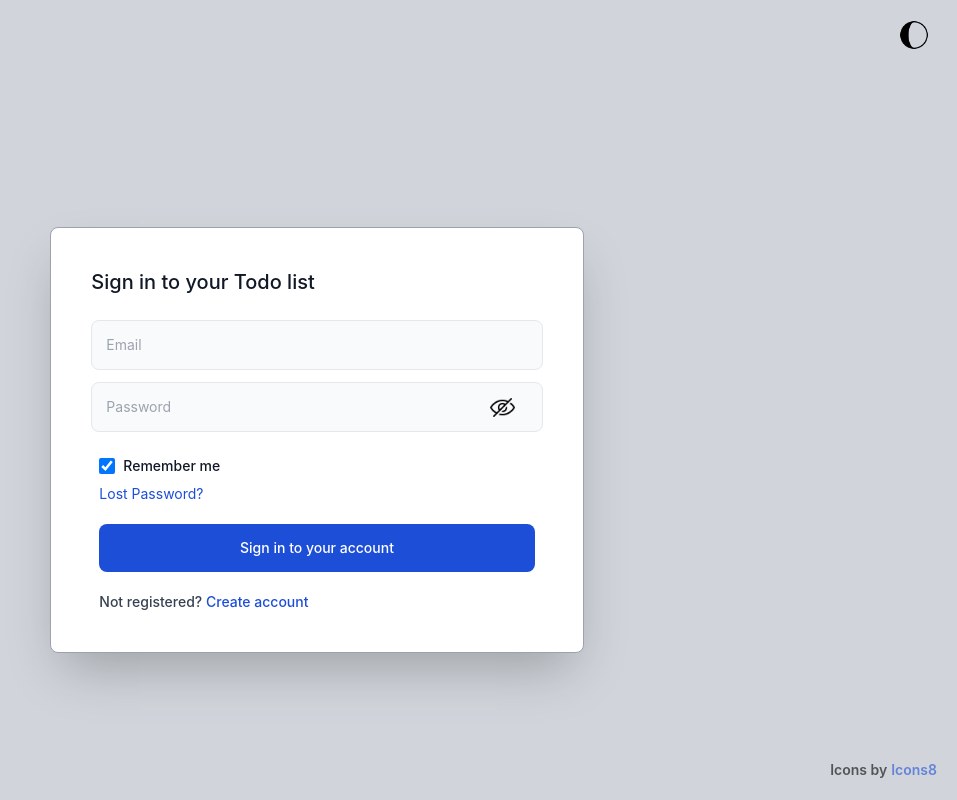
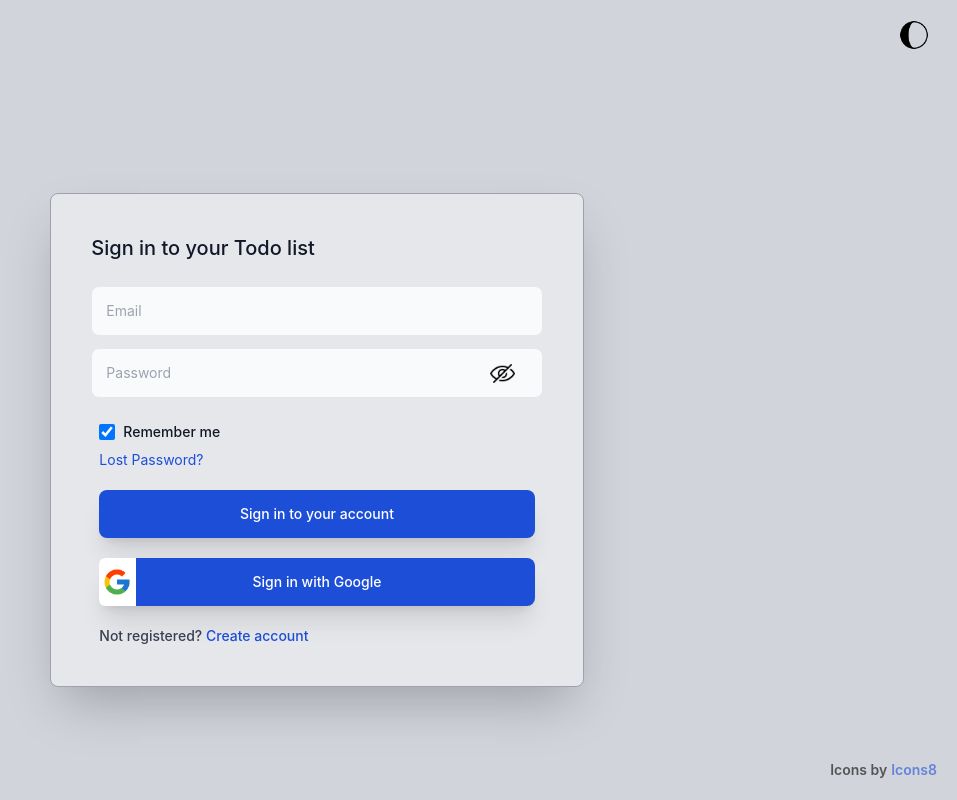
Before and after one commit to LeoMrel/TodoList, a React (Create React App) app: page / in a window 1280 px wide. Shown: the whole page, without its empty margins (323-1280 px from the left). Built offline with nearby package versions, Linux system fonts and the light colour scheme; no server answers; what tw-elements would draw is missing.

Commit message:
Finished Google Auth

```diff
--- a/package.json
+++ b/package.json
@@ -10,6 +10,7 @@
     "react": "^18.2.0",
     "react-dom": "^18.2.0",
     "react-firebase-hooks": "^5.0.3",
+    "react-google-button": "^0.7.2",
     "react-router-dom": "^6.3.0",
     "react-scripts": "^5.0.1",
     "tw-elements": "^1.0.0-alpha12",
--- /dev/null
+++ b/src/components/Auth/GoogleAuth.jsx
@@ -0,0 +1,16 @@
+import { buttonStyles } from '../Styles/CardStyles'
+import google from '../../icons/google.png';
+
+const GoogleButton = ({ handleGoogleSignIn }) => {
+
+    return (
+        <div className="flex relative w-full">
+            <div className="absolute place-self-center flex bg-white w-1/12 h-full rounded-tl-md rounded-bl-md" >
+                <img src={google} height='30' width='30' alt='Sign in with Google' className='block m-auto place-self-center' />
+            </div>
+            <button onClick={handleGoogleSignIn} className={buttonStyles}>Sign in with Google</button>
+        </div>
+    )
+}
+
+export default GoogleButton
--- a/src/components/Auth/SigninForm.jsx
+++ b/src/components/Auth/SigninForm.jsx
@@ -1,21 +1,22 @@
-import { useState } from "react";
-import { browserSessionPersistence, setPersistence } from "firebase/auth";
-import { auth } from "../../firebase";
+import { useRef, useState } from "react";
+import { browserSessionPersistence, setPersistence, signInWithPopup } from "firebase/auth";
+import { auth, googleProvider } from "../../firebase";
 import { Link } from 'react-router-dom';
 import { UserAuth } from "../Context/UserContext";
+import { emailRegex } from "./validationRegex";
+import ErrorMessage from "./ErrorMessage";
 import * as Styles from '../Styles/CardStyles';
 import show from '../../icons/show.png'
 import hide from '../../icons/hide.png';
-import ErrorMessage from "./ErrorMessage";
+import GoogleButton from "./GoogleAuth";
 
 const SigninForm = () => {
     const [isLoading, setIsLoading] = useState(false);
     const [rememberMe, setRememberMe] = useState(true);
     const { signIn } = UserAuth();
 
-    const [email, setEmail] = useState('');
-
-    const [password, setPassword] = useState('');
+    const email = useRef();
+    const password = useRef();
     const [seePassword, setSeePassword] = useState(false);
 
     const [error, setError] = useState(null);
@@ -25,30 +26,38 @@ const SigninForm = () => {
         setIsLoading(true);
         if (!rememberMe) setPersistence(auth, browserSessionPersistence);
 
+        const emailRef = email.current.value;
+        const passwordRef = password.current.value;
+
         try {
-            await signIn(email, password)
+
+            await signIn(emailRef, passwordRef);
+
         } catch (error) {
             const message = error.message;
+
             setTimeout(() => {
-            if(message.includes('user')) setError('User not found');
-            if(message.includes('password')) setError('Invalid password');
 
-            setIsLoading(false)
+                if (!emailRef.match(emailRegex)) setError('Invalid email');
+                else if (message.includes('user')) setError('User not found');
+                else if (message.includes('password')) setError('Invalid password');
+
+                setIsLoading(false)
             }, 1000);
         }
     };
 
     const handleRememberMe = () => setRememberMe(!rememberMe);
-
+    const handleGoogleSignIn = async () => await signInWithPopup(auth, googleProvider);
 
     return (
-<div className={Styles.cardStyles}>
+        <div className={Styles.cardStyles}>
             <form onSubmit={handleSignin} className="space-y-6" action="#">
                 <h5 className="text-xl font-medium text-gray-900 dark:text-white">Sign in to your Todo list</h5>
                 <div className="flex flex-col gap-3">
-                {error && <ErrorMessage error={error} />}
+                    {error && <ErrorMessage error={error} />}
                     <input
-                        onChange={(e) => setEmail(e.target.value)}
+                        ref={email}
                         type="email"
                         name="email"
                         id="email"
@@ -57,7 +66,7 @@ const SigninForm = () => {
                         required />
                     <div className="relative flex place-items-center">
                         <input
-                            onChange={(e) => setPassword(e.target.value)}
+                            ref={password}
                             type={seePassword ? 'text' : 'password'}
                             name="password"
                             id="password"
@@ -75,13 +84,14 @@ const SigninForm = () => {
                     <div className="flex flex-col gap-2 items-start">
                         <div className="flex items-start">
                             <div className="flex items-center h-5">
-                                <input onChange={handleRememberMe} id="remember" type="checkbox" checked={rememberMe ? true : false} className="w-4 h-4 bg-gray-50 rounded border border-gray-300 focus:ring-3 focus:ring-blue-300 dark:bg-gray-700 dark:border-gray-600 dark:focus:ring-blue-600 dark:ring-offset-gray-800" />
+                                <input onChange={handleRememberMe} id="remember" type="checkbox" checked={rememberMe} className="w-4 h-4 bg-gray-50 rounded border border-gray-300 focus:ring-3 focus:ring-blue-300 dark:bg-gray-700 dark:border-gray-600 dark:focus:ring-blue-600 dark:ring-offset-gray-800" />
                             </div>
                             <label className="ml-2 text-sm font-medium text-gray-900 dark:text-gray-300">Remember me</label>
                         </div>
                         <Link to='/reset' className="text-sm text-blue-700 hover:underline dark:text-blue-500">Lost Password?</Link>
                     </div>
                     <button disabled={isLoading} type="submit" className={Styles.buttonStyles}>{isLoading ? Styles.loadingIcon : 'Sign in to your account'}</button>
+                    <GoogleButton handleGoogleSignIn={handleGoogleSignIn} />
                     <div className="text-sm font-medium text-gray-700 dark:text-gray-300">
                         Not registered? <Link to="/signup" className="text-blue-700 hover:underline dark:text-blue-500">Create account</Link>
                     </div>
--- a/src/components/Dashboard.jsx
+++ b/src/components/Dashboard.jsx
@@ -12,8 +12,6 @@ const Dashboard = ({ user }) => {
     const todoItem = useRef(null);
     const pathRef = collection(firestore, `users/${ user.uid || user }/todos`)
     const [todos] = useCollectionData(pathRef);
-    //const test = getDocs(collection(firestore, `users/${ user.uid }/todos1`)).then(docs => console.log(docs))
-
 
     const handleSubmit = async e => {
         e.preventDefault();
@@ -66,7 +64,7 @@ const Dashboard = ({ user }) => {
 
 
     return (
-        <div className="bg-white rounded-lg dark:bg-gray-900 px-2 w-full max-w-xs md:max-w-none md:w-2/4">
+        <div className="bg-gray-200 shadow-2xl border border-gray-200 dark:border-0 rounded-lg dark:bg-gray-900 px-2 w-full max-w-xs md:max-w-none md:w-2/4">
             <form className="flex gap-5 w-full mt-5">
                 <input id={'inputField'} ref={todoItem} type='text' placeholder="Write a todo" className={inputStyles} />
                 <button
--- a/src/components/Styles/CardStyles.jsx
+++ b/src/components/Styles/CardStyles.jsx
@@ -1,5 +1,5 @@
-export const cardStyles = "p-4 w-11/12 md:w-5/12 md:p-10 rounded-lg border border-gray-400 bg-white shadow-2xl dark:bg-gray-900 dark:border-gray-700 transition-colors duration-200"
+export const cardStyles = "p-4 w-11/12 md:w-5/12 md:p-10 rounded-lg border border-gray-400 bg-gray-200 shadow-2xl dark:bg-gray-900 dark:border-gray-700 transition-colors duration-200"
 export const inputStyles = "bg-gray-50 focus:outline-none border text-gray-900 text-sm rounded-lg block w-full p-3.5 dark:bg-gray-600 dark:placeholder-gray-400 dark:text-white transition-colors duration-200"
-export const buttonStyles = "w-full text-white bg-blue-700 hover:bg-blue-800 focus:outline-none font-medium rounded-lg text-sm px-5 py-3.5 text-center dark:bg-blue-600 dark:hover:bg-blue-700 dark:focus:ring-blue-800"
+export const buttonStyles = "w-full shadow-xl text-white bg-blue-700 hover:bg-blue-800 focus:outline-none font-medium rounded-lg text-sm px-5 py-3.5 text-center dark:bg-blue-600 dark:hover:bg-blue-700 dark:focus:ring-blue-800"
 export const seePasswordStyles = "h-3/4 w-20 rounded-md absolute right-0 place-items-center place-content-center flex z-1 hover:cursor-pointer"
 export const loadingIcon = <div className="spinner-border animate-spin inline-block w-8 h-8 border-4 rounded-full" role="status" />
--- a/src/components/Styles/Container.jsx
+++ b/src/components/Styles/Container.jsx
@@ -7,10 +7,6 @@ const Container = ({ children }) => {
         <div className="flex place-content-center bg-gray-300 dark:bg-gray-800 duration-200">
             <div className="container relative flex flex-col place-content-center min-h-screen h-full w-full">
                 <Navbar />
-                <div className="flex w-full justify-center mt-20 place-items-center">
-                    {children}
-                </div>
-            </div>
                 <div className="absolute text-sm font-semibold bottom-5 right-5 dark:text-white opacity-60">
                     Icons by
                     <a className="ml-1 text-blue-700 hover:underline dark:text-blue-500"
@@ -21,6 +17,12 @@ const Container = ({ children }) => {
                         Icons8
                     </a>
                 </div>
+                <div className="flex w-full justify-center mt-20 place-items-center">
+                    {children}
+                </div>
+
+            </div>
+
         </div>
     )
 }
--- a/src/firebase.js
+++ b/src/firebase.js
@@ -1,6 +1,6 @@
 import { initializeApp } from "firebase/app";
-import { getAuth } from 'firebase/auth';
-import {getFirestore} from 'firebase/firestore';
+import { getAuth, GoogleAuthProvider } from 'firebase/auth';
+import { getFirestore } from 'firebase/firestore';
 
 
 
@@ -16,3 +16,4 @@ const app = initializeApp({
 
 export const firestore = getFirestore(app);
 export const auth = getAuth(app);
+export const googleProvider = new GoogleAuthProvider();
```
Also changed, not shown: src/icons/google.png (added), 1 other file (tests, documents, lock files or other folders). Lines whose indentation alone changed are shown as unchanged.
